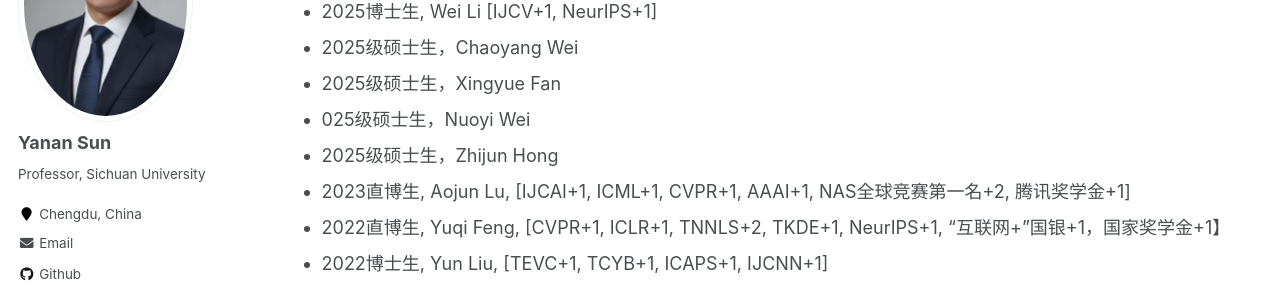
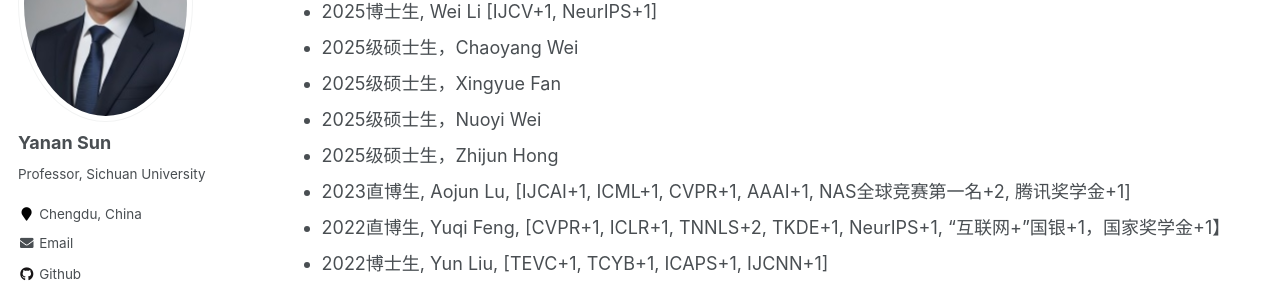
Before and after one commit to yn-sun/yn-sun.github.io, a Jekyll site: the page built from _pages/supervision.md, in a window 1280 px wide and 900 px high, scrolled down 467 px. Shown: the part 151-439 px from the top of the window. Built offline with Jekyll 4.4.1, drawn with Linux system fonts in a browser that asks for light colours; comment, search, counter and statistics services are not loaded.

Commit message:
Update supervision.md

```diff
--- a/_pages/supervision.md
+++ b/_pages/supervision.md
@@ -19,7 +19,7 @@ author_profile: true
 * 2025博士生, Wei Li [IJCV+1, NeurIPS+1]
 * 2025级硕士生，Chaoyang Wei
 * 2025级硕士生，Xingyue Fan
-* 025级硕士生，Nuoyi Wei
+* 2025级硕士生，Nuoyi Wei
 * 2025级硕士生，Zhijun Hong
 * 2023直博生, Aojun Lu, [IJCAI+1, ICML+1, CVPR+1, AAAI+1, NAS全球竞赛第一名+2, 腾讯奖学金+1]
 * 2022直博生, Yuqi Feng, [CVPR+1, ICLR+1, TNNLS+2, TKDE+1, NeurIPS+1, "互联网+"国银+1，国家奖学金+1】
```
